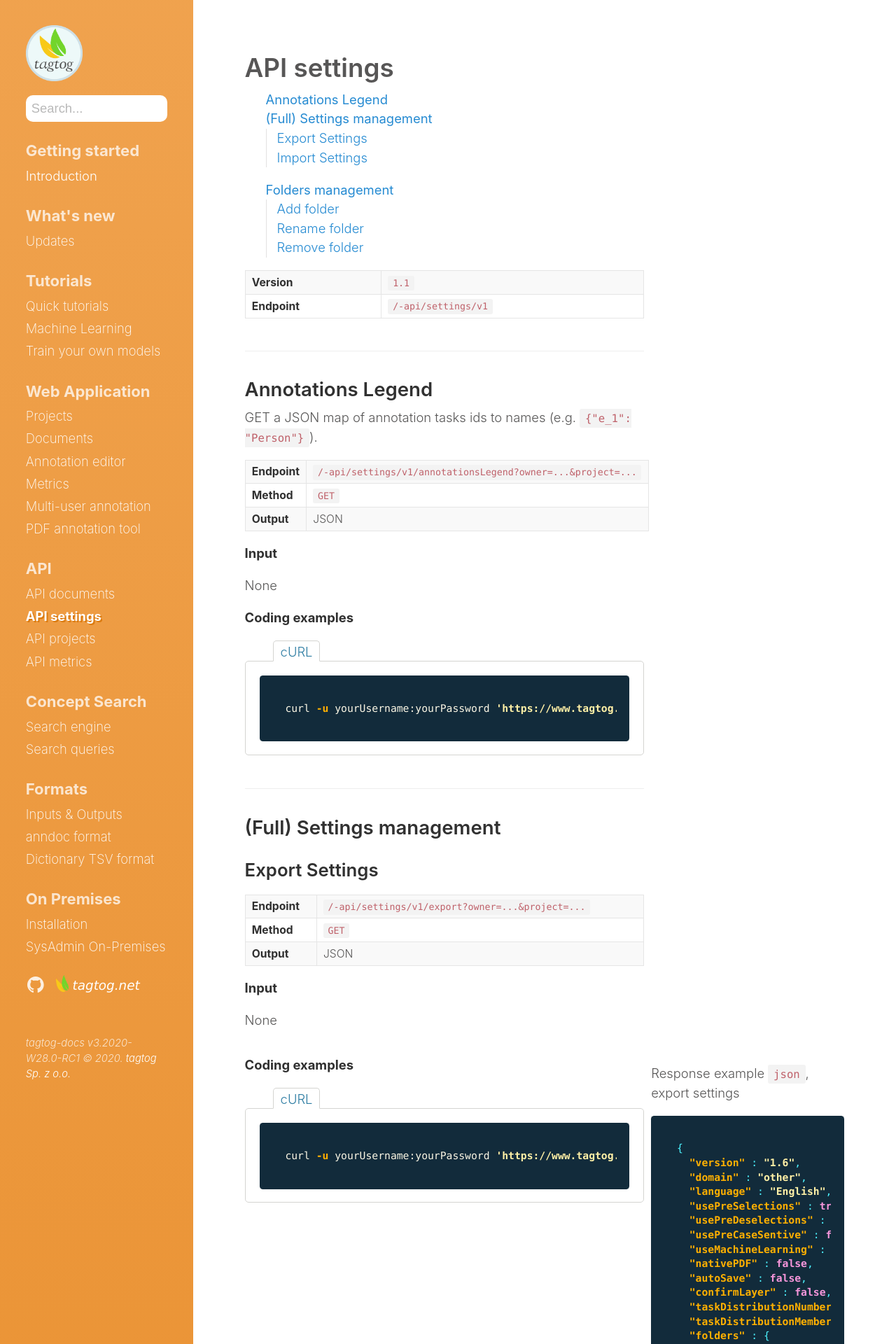
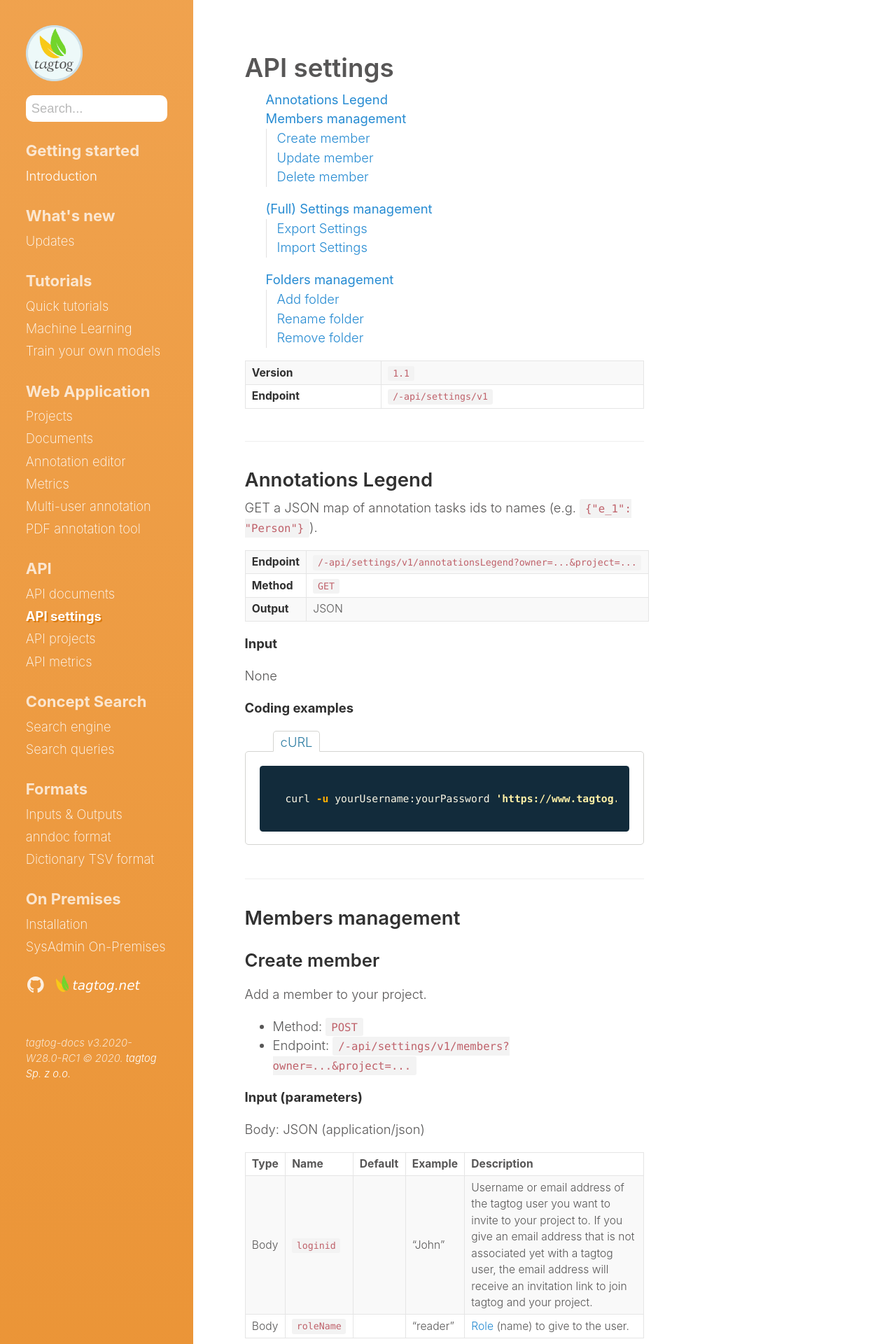
Before and after one commit to tagtogorg/tagtog-doc, a Jekyll site: the page built from API_settings_v1.md, in a window 1280 px wide. Shown: the top 1920 px of the page at 70% size. Built offline with Jekyll 4.4.1, drawn with Linux system fonts in a browser that asks for light colours; nearby versions of some CDN libraries; some of the changed text lies outside the part shown.

Commit message:
document API of members (start)

```diff
--- a/API_settings_v1.md
+++ b/API_settings_v1.md
@@ -77,6 +77,82 @@ curl -u yourUsername:yourPassword '{{ page.api_document_url }}/annotationsLegend
 </div>
 
 </div> <!-- Closes main section: two-third-cold div -->
+
+
+<!-- -------------------------------------------------------------------------- -->
+
+
+<div class="two-third-col" markdown="1">
+
+---
+
+## Members management
+
+### Create member
+
+Add a member to your project.
+
+* Method: `POST`
+* Endpoint: `{{ page.api_endpoint }}/members{{ page.mandatory_query_parameters }}`
+
+**Input (parameters)**
+
+Body: JSON (application/json)
+
+| Type | Name       | Default | Example  | Description                                                                                                                                                                                                                                        |
+| ---- | ---------- | ------- | -------- | -------------------------------------------------------------------------------------------------------------------------------------------------------------------------------------------------------------------------------------------------- |
+| Body | `loginid`  |         | "John"   | Username or email address of the tagtog user you want to invite to your project to. If you give an email address that is not associated yet with a tagtog user, the email address will receive an invitation link to join tagtog and your project. |
+| Body | `roleName` |         | "reader" | [Role](collaboration.html#roles) (name) to give to the user.                                                                                                                                                                                       |
+
+**Output**
+
+Successful status code: `205` (Reset Content; no payload)
+
+---
+
+### Update member
+
+Change the role of an existing member in your project.
+
+* Method: `PUT`
+* Endpoint: `{{ page.api_endpoint }}/members/:member{{ page.mandatory_query_parameters }}`
+
+**Input (parameters)**
+
+Body: JSON (application/json)
+
+| Type | Name       | Default    | Example                                                          | Description                               |
+| ---- | ---------- | ---------- | ---------------------------------------------------------------- | ----------------------------------------- |
+| Path | `member`   |            | "John"                                                           | Username of the project member to update. |
+| Body | `roleName` | "reviewer" | New [role](collaboration.html#roles) (name) to give to the user. |                                           |
+
+**Output**
+
+Successful status code: `205` (Reset Content; no payload)
+
+---
+
+### Delete member
+
+Remove an existing member from your project.
+
+* Method: `DELETE`
+* Endpoint: `{{ page.api_endpoint }}/members/:member{{ page.mandatory_query_parameters }}`
+
+**Input (parameters)**
+
+Body: None
+
+| Type | Name     | Default | Example | Description                               |
+| ---- | -------- | ------- | ------- | ----------------------------------------- |
+| Path | `member` |         | "John"  | Username of the project member to delete. |
+
+**Output**
+
+Successful status code: `205` (Reset Content; no payload)
+
+
+</div> <!-- Closes section: two-third-col -->
 
 
 <!-- -------------------------------------------------------------------------- -->
```
